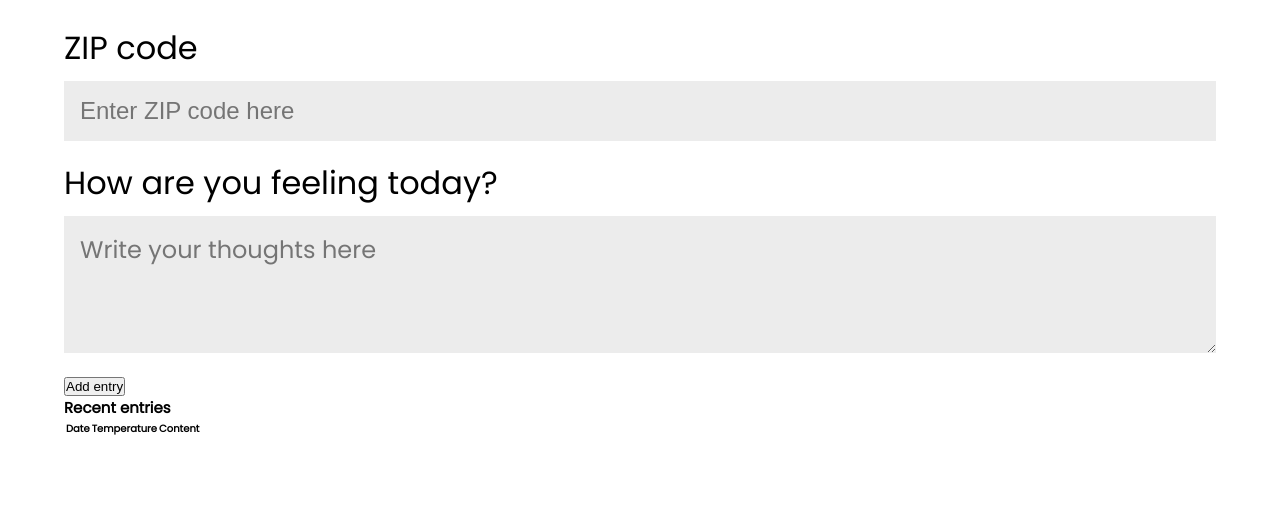
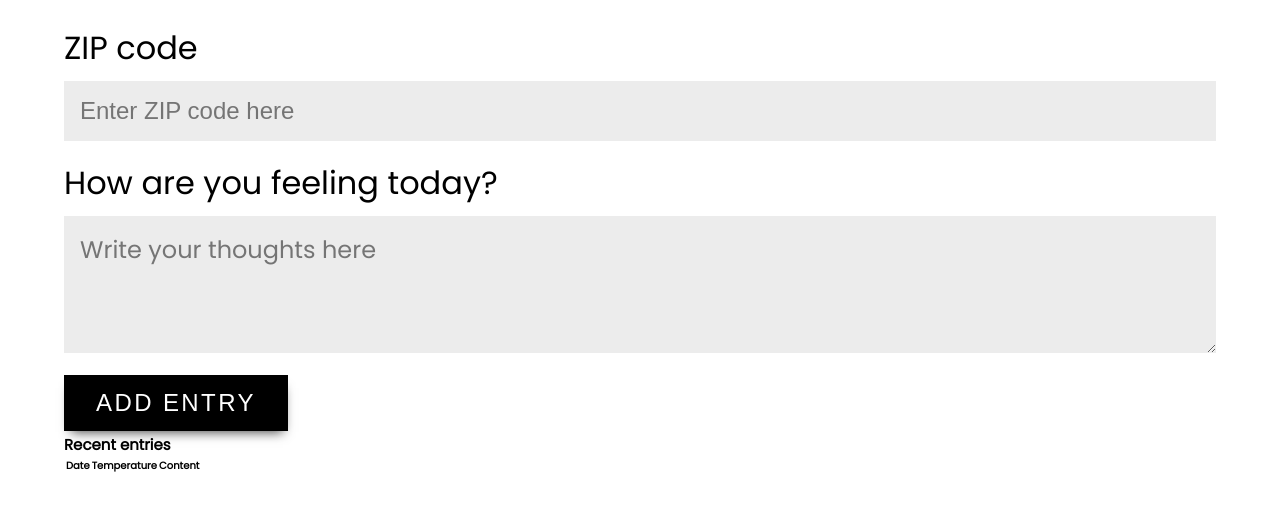
Before and after one commit to srijan-nayak/weather-journal, a website: page public/index.html in a window 1280 px wide. Shown: the part 108-618 px from the top of the page. Drawn offline with Linux system fonts and the light colour scheme.

Commit message:
feat: Style form button

```diff
--- a/public/css/styles.css
+++ b/public/css/styles.css
@@ -54,3 +54,26 @@ body {
   font-family: "Poppins", sans-serif;
   resize: vertical;
 }
+
+.form__button {
+  background-color: #000;
+  border: none;
+  box-shadow: 1px 7px 11px -6px rgba(0, 0, 0, 0.75);
+  color: #fff;
+  font-size: 2.4rem;
+  letter-spacing: 0.1em;
+  line-height: 1em;
+  padding: 1.6rem 3.2rem;
+  text-transform: uppercase;
+  transform: translateY(-0.2rem);
+  transition: box-shadow 100ms ease-in, transform 100ms ease-in;
+}
+
+.form__button:active {
+  box-shadow: none;
+  transform: translateY(0);
+}
+
+.form__button:focus {
+  outline: none;
+}
```
